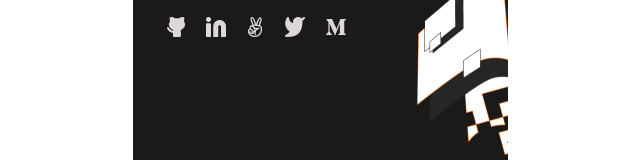
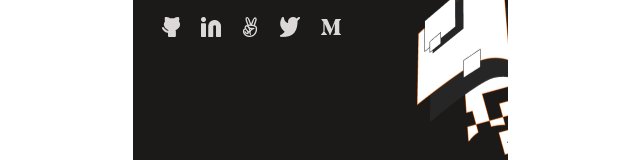
Before and after one commit to joramot/capstone_portfolio, a website: page index.html in a window 1280 px wide. Shown: the part 497-657 px from the top of the page, 320-960 px from the left. Drawn offline with Linux system fonts and the light colour scheme.

Commit message:
Update the title & change to a list of social media links

```diff
--- a/index.html
+++ b/index.html
@@ -12,7 +12,7 @@
   <link href="https://fonts.googleapis.com/css2?family=Poppins&display=swap" rel="stylesheet">
   <link href="https://fonts.googleapis.com/css2?family=Inter&family=Poppins&display=swap" rel="stylesheet">
   <link rel="stylesheet" href="./css/style.css">
-  <title>Jose RM Portfolio</title>
+  <title>Jose RM - Portfolio</title>
 </head>
 
 <body id="mobile-design">
@@ -44,16 +44,16 @@
       </p>
     </div>
     <div class="lateral-bar">
-      <nav class="social-icons">
-        <a href="https://github.com/joramot" rel="noopener" target="_blank"><img src="./images/github-icon.png"
-            alt="GitHub Site Link"></a>
-        <a href="https://www.linkedin.com/in/jose-rm/" rel="noopener" target="_blank"><img
-            src="./images/linkedin-icon.png" alt="LinkedIn Social Media Link"></a>
-        <a href="#"><img src="./images/angelist-icon.png" alt="Angelist Social Media Link"></a>
-        <a href="https://twitter.com/el_rulis" rel="noopener" target="_blank"><img src="./images/twitter-icon.png"
-            alt="Twitter Social Media Link"></a>
-        <a href="#"><img src="./images/medium-icon.png" alt="Medium Social MediaLink"></a>
-      </nav>
+      <ul class="social-icons">
+        <li><a href="https://github.com/joramot" rel="noopener" target="_blank"><img src="./images/github-icon.png"
+              alt="GitHub Site Link"></a></li>
+        <li><a href="https://www.linkedin.com/in/jose-rm/" rel="noopener" target="_blank"><img
+              src="./images/linkedin-icon.png" alt="LinkedIn Social Media Link"></a></li>
+        <li><a href="#"><img src="./images/angelist-icon.png" alt="Angelist Social Media Link"></a></li>
+        <li><a href="https://twitter.com/el_rulis" rel="noopener" target="_blank"><img src="./images/twitter-icon.png"
+              alt="Twitter Social Media Link"></a></li>
+        <li><a href="#"><img src="./images/medium-icon.png" alt="Medium Social MediaLink"></a></li>
+      </ul>
     </div>
   </section>
 
```
